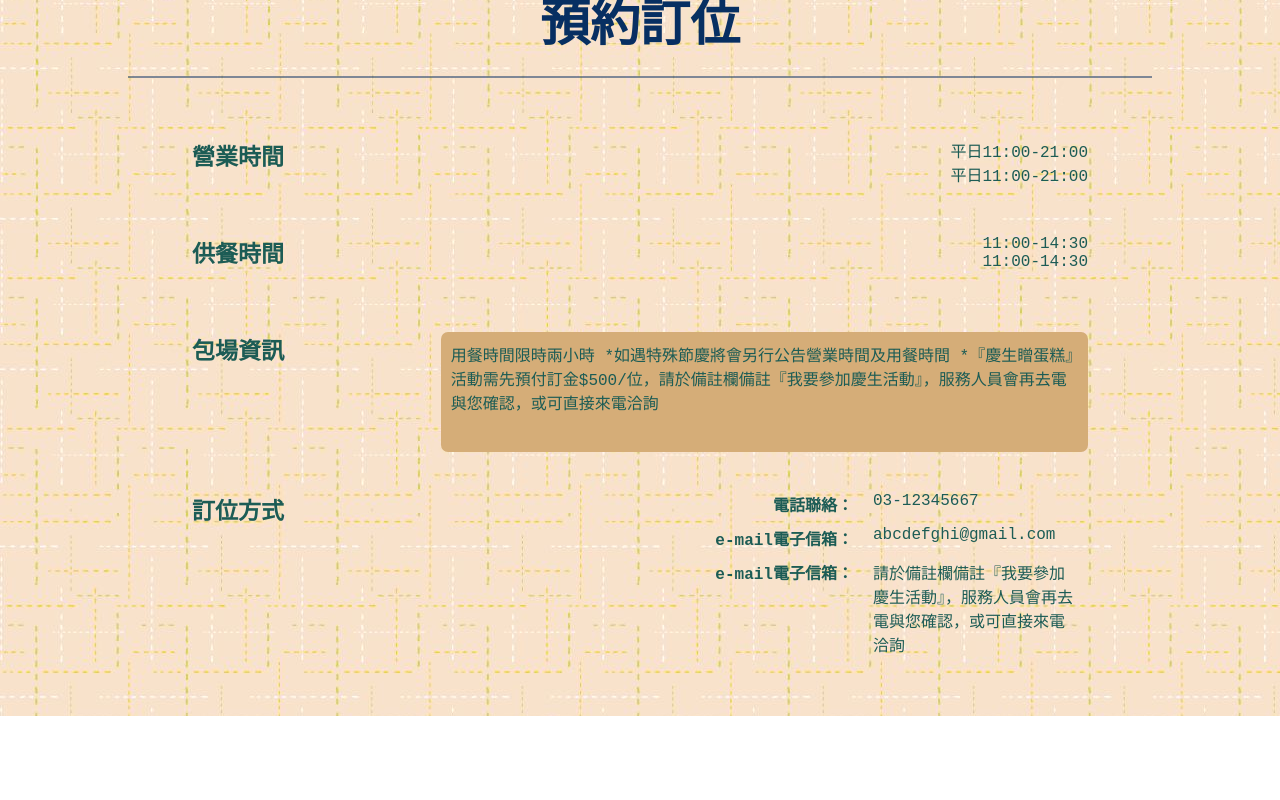
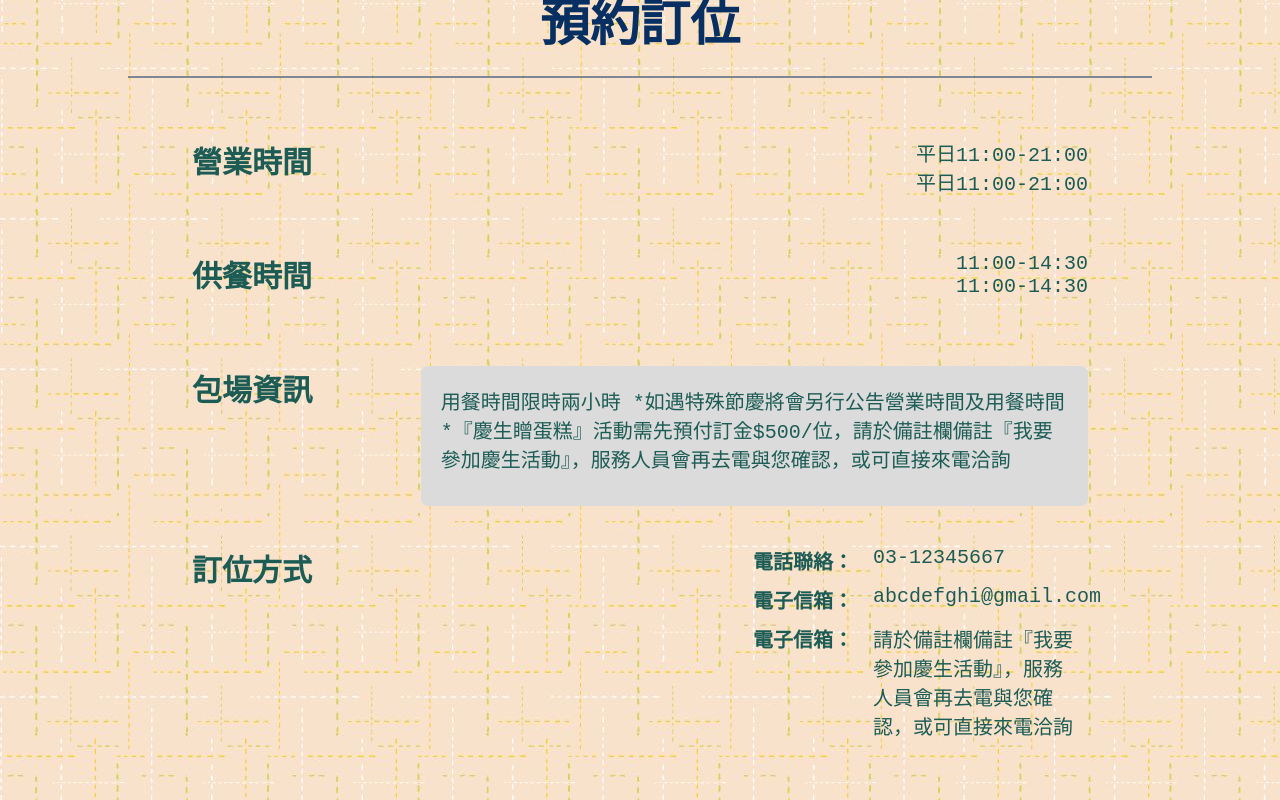
Before and after one commit to csdsdasdcwcwadx/circle-cafe, a Next.js app: page /book in a window 1280 px wide. Shown: the part 647-1447 px from the top of the page. Before the commit the page ends 1363 px from the top, so only its background shows below. Built offline with nearby package versions, Linux system fonts and the light colour scheme; a web font is replaced by a local one.

Commit message:
修正細微樣式

```diff
--- a/src/app/book/page.tsx
+++ b/src/app/book/page.tsx
@@ -43,11 +43,11 @@ export default function Book() {
                         <span>03-12345667</span>
                     </li>
                     <li>
-                        <span>e-mail電子信箱</span>
+                        <span>電子信箱</span>
                         <span>abcdefghi@gmail.com</span>
                     </li>
                     <li>
-                        <span>e-mail電子信箱</span>
+                        <span>電子信箱</span>
                         <span>請於備註欄備註『我要參加慶生活動』，服務人員會再去電與您確認，或可直接來電洽詢</span>
                     </li>
                 </aside>
--- a/src/app/book/styles.module.scss
+++ b/src/app/book/styles.module.scss
@@ -13,24 +13,33 @@
 
             h3 {
                 margin-top: 0;
-                font-size: 23px;
+                font-size: 30px;
+                font-weight: bold;
             }
 
             &:not(:first-of-type) {
                 margin-top: 40px;
             }
 
-            .base {
+            aside {
+                font-size: 20px;
+
+                &.base {
                     width: 70%;
                     min-height: 100px;
-                padding: 10px;
+                    padding: 20px;
                     border-radius: 7px;
-                background-color: $goldenColor;
+                    background-color: $fontBasis;
                     text-align: left;
                     // color: $blueColor;
+
+                    @include only-mobile {
+                        margin: 0 auto;
+                        width: 90%;
+                    }
                 }
 
-            .list {
+                &.list {
                     li {
                         list-style-type: none;
                         width: 400px;
@@ -62,11 +71,6 @@
                 }
 
                 @include only-mobile {
-                flex-direction: column;
-
-                aside {
-                    margin: 0 auto;
-
                     &.list {
                         li {
                             display: flex;
@@ -91,6 +95,10 @@
                     }
                 }
             }
+
+            @include only-mobile {
+                flex-direction: column;
             }
         }
     }
+}
--- a/src/app/news/activity/styles.module.scss
+++ b/src/app/news/activity/styles.module.scss
@@ -53,7 +53,7 @@
                     padding: 10px;
                     overflow: hidden;
                     min-height: 70px;
-                    background-color: #dbdbdb;
+                    background-color: $fontBasis;
                     border-radius: 0 0 7px 7px;
 
                     .topper {
--- a/src/app/styles.module.scss
+++ b/src/app/styles.module.scss
@@ -28,6 +28,10 @@
         &.secondpage {
             min-height: 40vh;
             padding: 30px 90px;
+
+            @include big-pc {
+                padding-bottom: 60px;
+            }
 
             .displayer {
                 display: flex;
--- a/src/common.scss
+++ b/src/common.scss
@@ -4,6 +4,7 @@ $darkerBlue: rgb(5 13 64);
 $mainBackColor: rgb(31, 31, 31);
 $riceWhite: #fbefe3;
 $fontColor: #1c5c55;
+$fontBasis: #dbdbdb;
 
 $pc: 980px;
 
```
Also changed, not shown: src/app/page.tsx (+6 -6 lines), src/components/Usage/app/SwapBanner/index.tsx (+3 -9 lines), src/components/Usage/app/SwapBanner/styles.module.scss (+4 -7 lines). Lines whose indentation alone changed are shown as unchanged.
